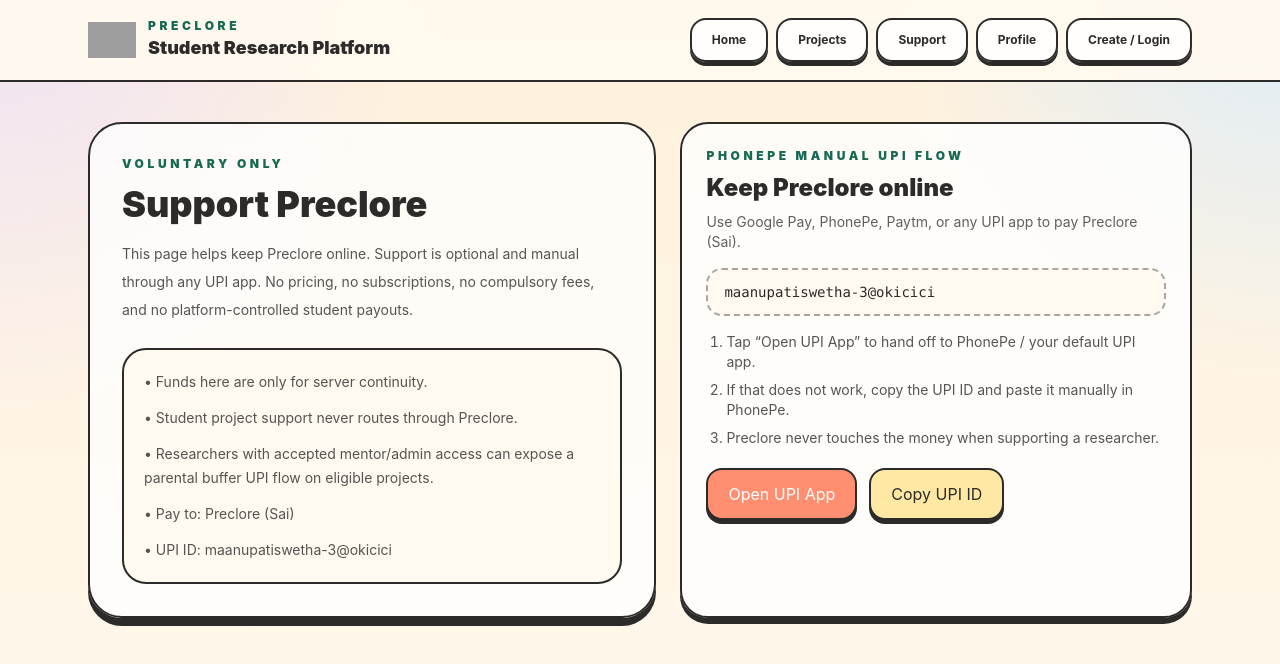
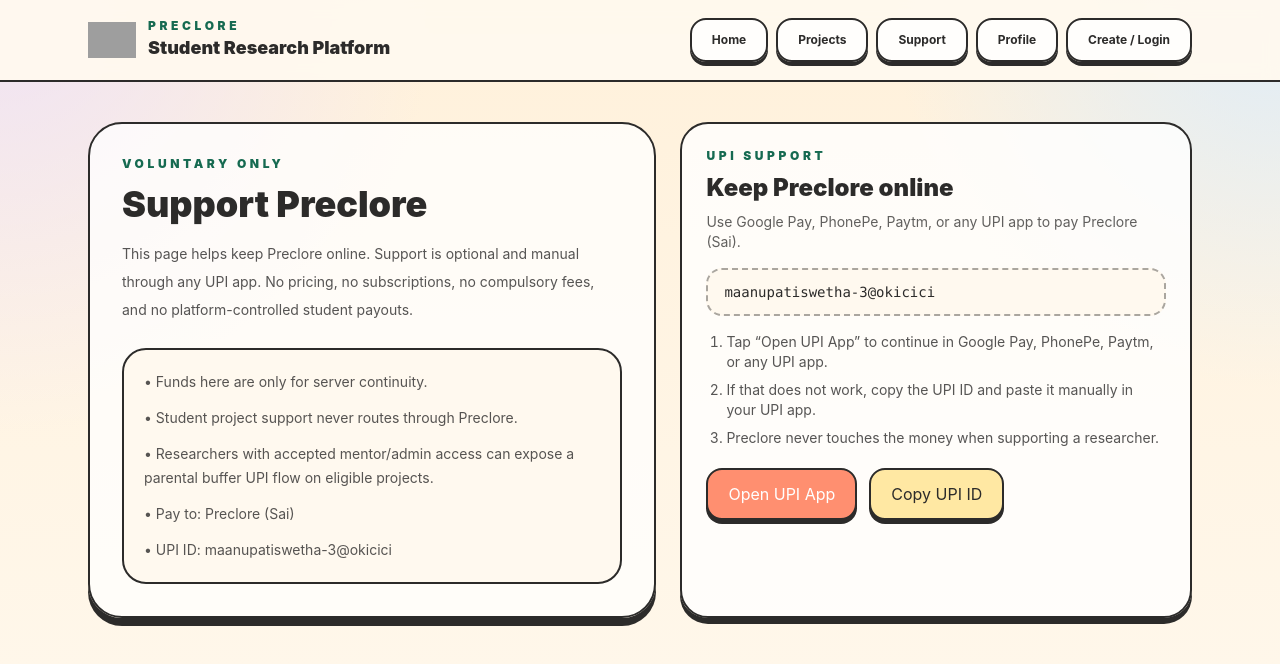
Before and after one commit to sai69692011-wq/Preclore, a Next.js app: page /support in a window 1280 px wide. Shown: the top 664 px of the page. Built offline with nearby package versions, Linux system fonts and the light colour scheme; no server answers; grey boxes are pictures that could not be loaded.

Commit message:
Update UPI support card text for clarity

```diff
--- a/components/support/upi-support-card.jsx
+++ b/components/support/upi-support-card.jsx
@@ -22,15 +22,15 @@ export default function UpiSupportCard({ upiId, payeeName, note, title, subtitle
 
   return (
     <div className="rounded-[28px] border-2 border-ink bg-white/80 p-6 shadow-[0_6px_0_0_rgba(44,43,42,1)]">
-      <div className="text-xs font-black uppercase tracking-[0.3em] text-forest">PhonePe Manual UPI Flow</div>
+      <div className="text-xs font-black uppercase tracking-[0.3em] text-forest">UPI Support</div>
       <h3 className="mt-2 text-2xl font-black text-ink">{title}</h3>
       <p className="mt-2 text-sm text-ink/75">{subtitle}</p>
       <div className="mt-4 rounded-2xl border-2 border-dashed border-ink/40 bg-paper px-4 py-3 font-mono text-sm text-ink">
         {normalizedUpiId || 'UPI ID unavailable'}
       </div>
       <ol className="mt-4 list-decimal space-y-2 pl-5 text-sm text-ink/80">
-        <li>Tap “Open UPI App” to hand off to PhonePe / your default UPI app.</li>
-        <li>If that does not work, copy the UPI ID and paste it manually in PhonePe.</li>
+        <li>Tap “Open UPI App” to continue in Google Pay, PhonePe, Paytm, or any UPI app.</li>
+        <li>If that does not work, copy the UPI ID and paste it manually in your UPI app.</li>
         <li>Preclore never touches the money when supporting a researcher.</li>
       </ol>
       <div className="mt-5 flex flex-wrap gap-3">
```
